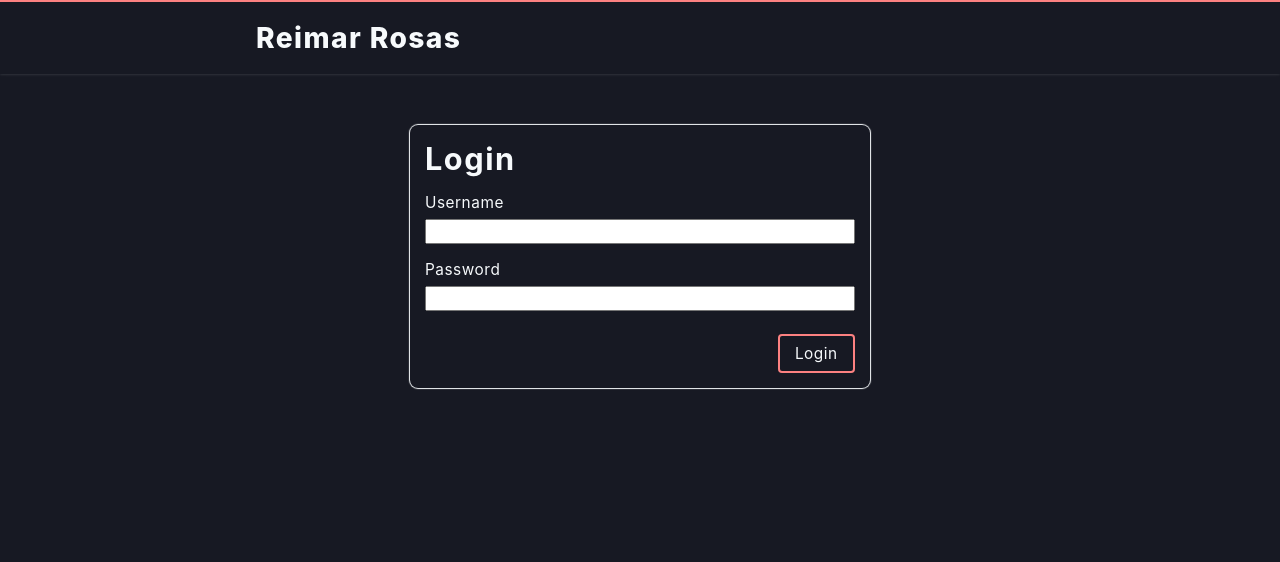
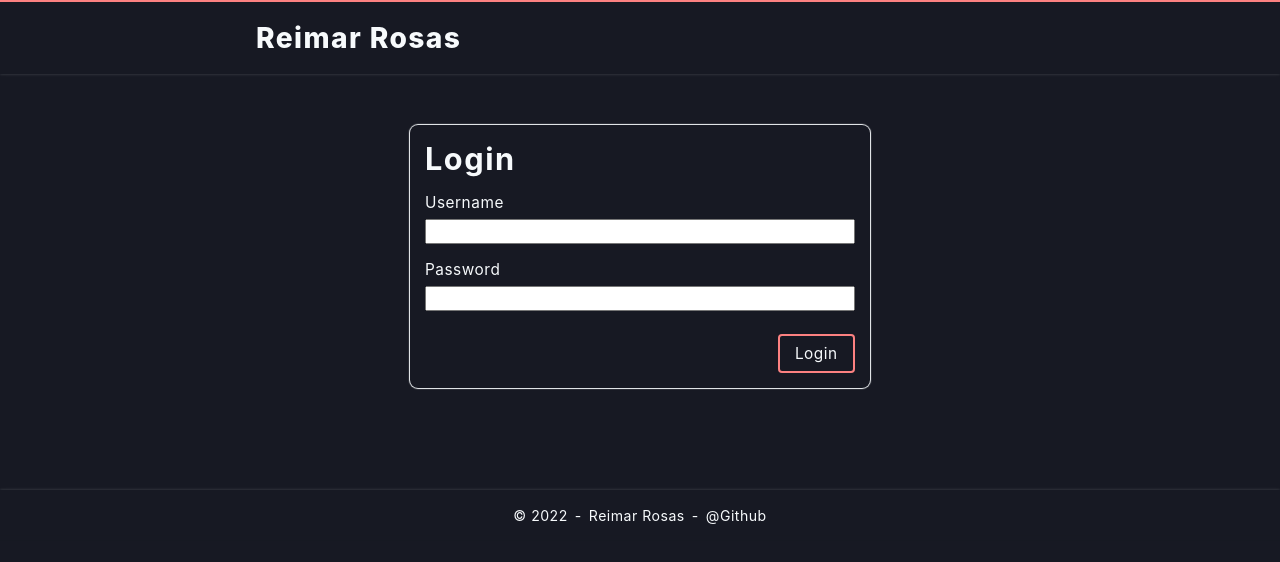
Before and after one commit to reimarrosas/personal-website, a Next.js app: page /admin/login in a window 1280 px wide. Shown: the top 562 px of the page. Built offline with nearby package versions, Linux system fonts and the light colour scheme.

Commit message:
Added a footer component that will show the copyright and github link
Added the footer component on all pages

```diff
--- /dev/null
+++ b/components/Footer/Footer.tsx
@@ -0,0 +1,21 @@
+import styles from "../../styles/Footer/Footer.module.css";
+
+const Footer: React.FC = () => {
+  return (
+    <footer className={styles.footer}>
+      <span>&copy; 2022</span>
+      <span>-</span>
+      <span>Reimar Rosas</span>
+      <span>-</span>
+      <a
+        className={styles.link}
+        href="https://github.com/reimarrosas"
+        target="_blank"
+      >
+        Github
+      </a>
+    </footer>
+  );
+};
+
+export default Footer;
--- a/pages/admin/add-projects.tsx
+++ b/pages/admin/add-projects.tsx
@@ -11,6 +11,7 @@ import {
 import { BiFirstPage } from "react-icons/bi";
 
 import ToolsTag from "../../components/Admin/ToolsTag";
+import Footer from "../../components/Footer/Footer";
 import Header from "../../components/Header/Header";
 import Navigate from "../../components/Navigate";
 import { LoginContext } from "../../context/LoginProvider";
@@ -216,6 +217,7 @@ const AddProject: NextPage = () => {
           </div>
         </form>
       </main>
+      <Footer />
     </>
   );
 };
--- a/pages/admin/login.tsx
+++ b/pages/admin/login.tsx
@@ -7,6 +7,7 @@ import {
   useEffect,
   useState,
 } from "react";
+import Footer from "../../components/Footer/Footer";
 
 import Header from "../../components/Header/Header";
 import { LoginContext } from "../../context/LoginProvider";
@@ -88,6 +89,7 @@ const Login: NextPage = () => {
           </div>
         </form>
       </main>
+      <Footer />
     </>
   );
 };
--- a/pages/index.tsx
+++ b/pages/index.tsx
@@ -1,6 +1,7 @@
 import type { GetStaticProps, NextPage } from "next";
 
 import Contact from "../components/Contact/Contact";
+import Footer from "../components/Footer/Footer";
 import Header from "../components/Header/Header";
 import Hero from "../components/Hero/Hero";
 import Highlighted from "../components/Projects/Highlighted";
@@ -15,6 +16,7 @@ const Home: NextPage<ProjectProps> = ({ projectList }) => {
       <Hero />
       <Highlighted projectList={projectList} />
       <Contact />
+      <Footer />
     </>
   );
 };
--- a/pages/projects.tsx
+++ b/pages/projects.tsx
@@ -8,6 +8,7 @@ import { Project, ProjectProps } from "../components/Projects/types";
 import { LoginContext } from "../context/LoginProvider";
 import { supabase } from "../utils/supabase";
 import styles from "../styles/Project/Projects.module.css";
+import Footer from "../components/Footer/Footer";
 
 const Projects: NextPage<ProjectProps> = ({ projectList }) => {
   const { state: isLoggedIn } = useContext(LoginContext);
@@ -43,6 +44,7 @@ const Projects: NextPage<ProjectProps> = ({ projectList }) => {
           ))}
         </ul>
       </main>
+      <Footer />
     </>
   );
 };
--- a/styles/Admin/AddProjects.module.css
+++ b/styles/Admin/AddProjects.module.css
@@ -58,7 +58,7 @@
 
   width: fit-content;
   margin-top: 0.5em;
-  margin-inline: auto;
+  margin-left: auto;
   padding: 0.5em 0.75em;
   border: 2px solid var(--clr-accent);
   border-radius: 0.3125rem;
--- /dev/null
+++ b/styles/Footer/Footer.module.css
@@ -0,0 +1,25 @@
+.footer {
+  position: relative;
+  margin-top: 4rem;
+  font-size: 1.1rem;
+  border-top: 2px;
+  box-shadow: 0px 0px 3px rgb(247, 250, 252, 0.2);
+  padding-block: 1.2em 0.8em;
+
+  display: flex;
+  justify-content: center;
+  gap: 0.5em;
+}
+
+.footer::after {
+  position: absolute;
+  content: "";
+  width: 100%;
+  transform: translateY(2em);
+  height: 0.3em;
+  background-color: var(--clr-bg);
+}
+
+.link::before {
+  content: "@";
+}
--- a/styles/globals.css
+++ b/styles/globals.css
@@ -53,3 +53,7 @@ h5,
 h6 {
   letter-spacing: 0.05em;
 }
+
+main {
+  min-width: 100vh;
+}
```
